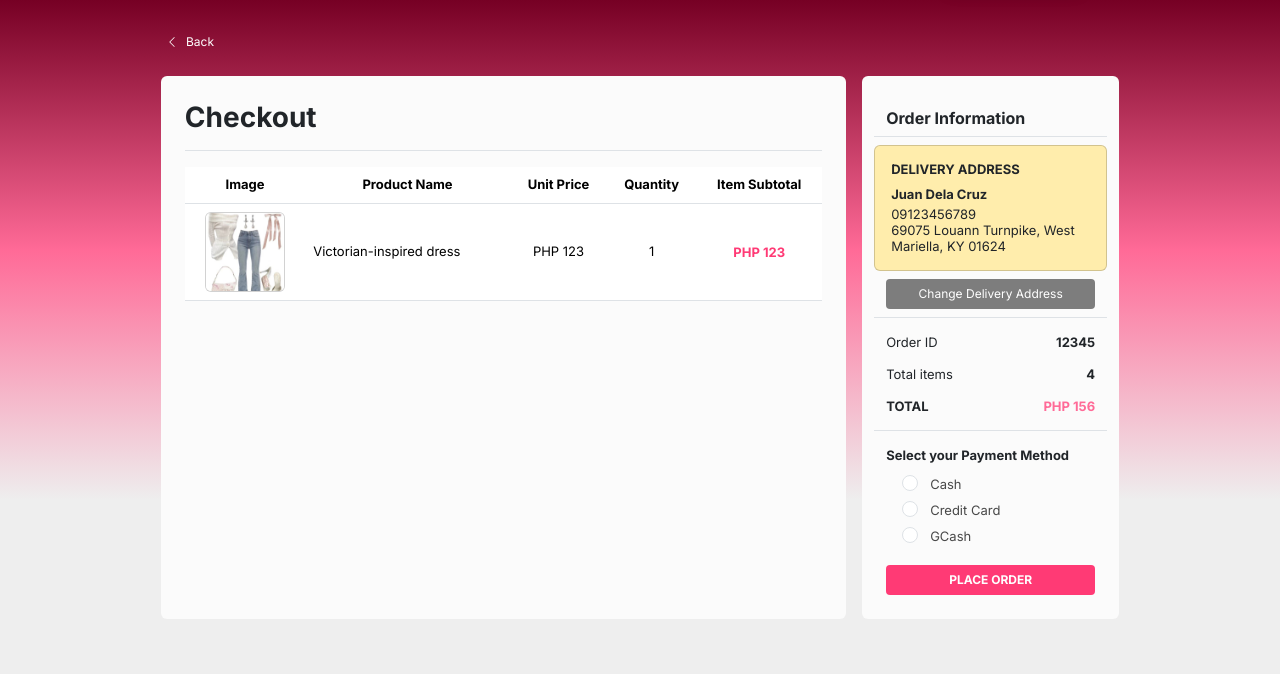
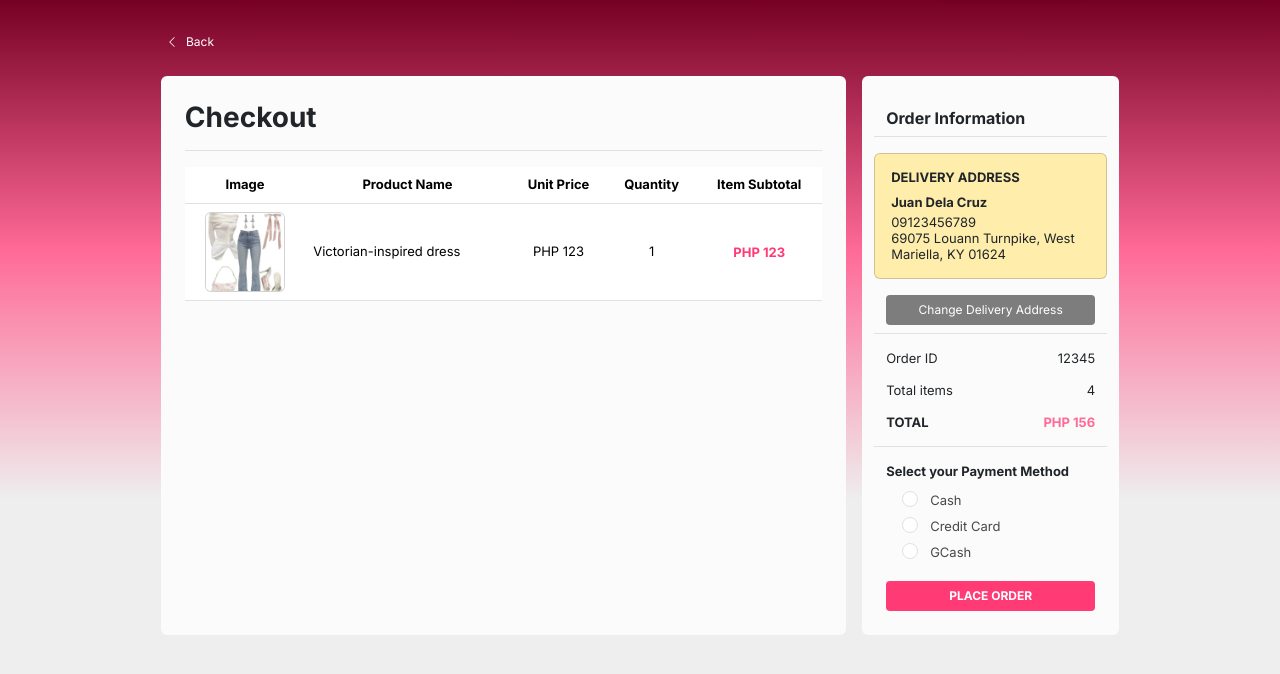
Before and after one commit to msn02/Ukay-Tamis, a PHP site: page /checkout_page.php in a window 1280 px wide. Shown: the part 56-730 px from the top of the page. Run offline with PHP 8.4, Linux system fonts and the light colour scheme.

Commit message:
style: adjusted margins for delivery add info

```diff
--- a/checkout_page.php
+++ b/checkout_page.php
@@ -50,7 +50,7 @@
                     <!-- delivery details -->
                     <div class="row mt-3 mb-2 pb-2 border-bottom">
                         <h6 class="border-bottom pb-2 bold_header">Order Information</h6>
-                        <div class="delivery_info p-3 card m-0">
+                        <div class="delivery_info p-3 card my-2">
                             <h6>DELIVERY ADDRESS</h6>
                             <div class="">
                                 <p class="bold_header mb-1 p-0">Juan Dela Cruz</p>
@@ -68,7 +68,7 @@
                             <p>Order ID</p>
                         </div>
                         <div class="col-6 text-end">
-                            <p class="bold_header">12345</p>
+                            <p>12345</p>
                         </div>
                     </div>
                     <div class="row p-0 mb-0 cart_info">
@@ -76,7 +76,7 @@
                             <p>Total items</p>
                         </div>
                         <div class="col-6 text-end">
-                            <p class="bold_header">4</p>
+                            <p>4</p>
                         </div>
                     </div>
                     <div class="row p-0 mb-2 cart_info border-bottom">
```
